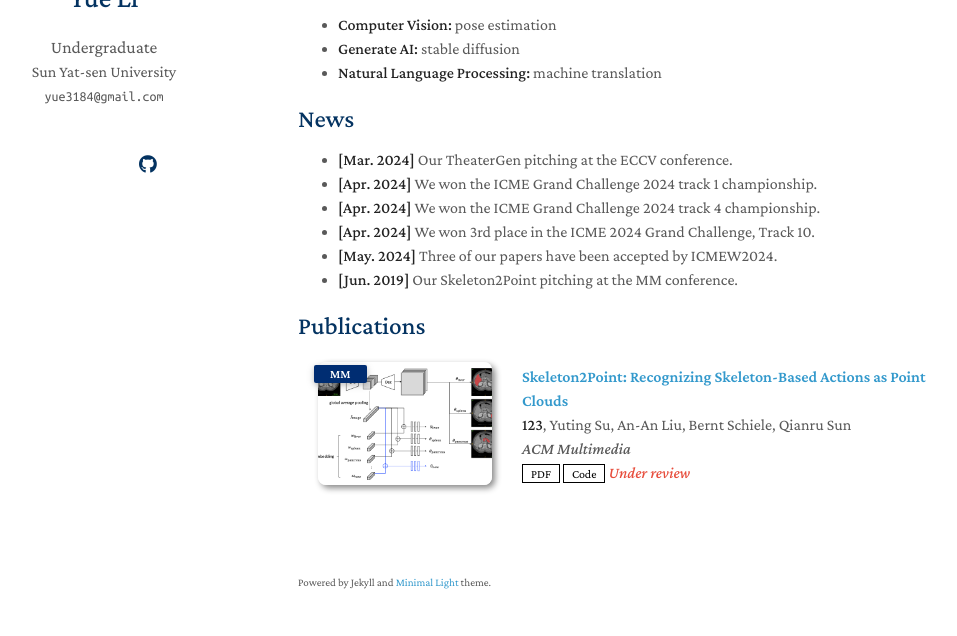
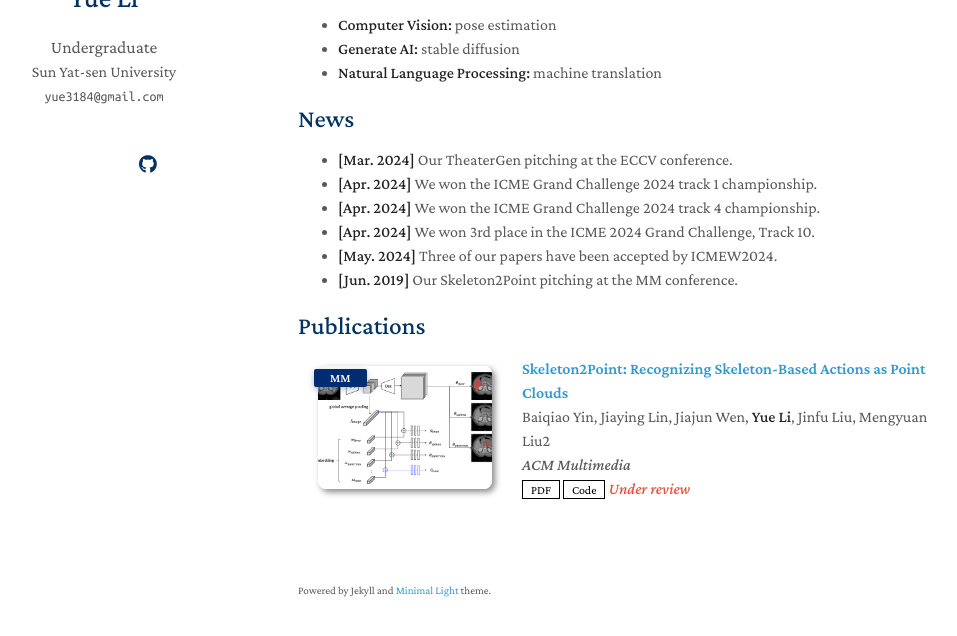
Before and after one commit to ly245422/ly245422.github.io, a Jekyll site: the page built from index.md, in a window 1280 px wide, cut to the strip 206-842 px from the top of the page. Shown: the whole strip, without its empty margins (172-1129 px from the left). Built offline with Jekyll 4.4.1, drawn with Linux system fonts in a browser that asks for light colours; nearby versions of some CDN libraries; a style sheet for code colours, icons or effects is not loaded; our own code applies the rules of GitHub Pages for plain Markdown files.

Commit message:
Update publications.yml

```diff
--- a/_data/publications.yml
+++ b/_data/publications.yml
@@ -1,7 +1,7 @@
 main:
 
   - title: "Skeleton2Point: Recognizing Skeleton-Based Actions as Point Clouds"
-    authors: <strong>123</strong>, Yuting Su, An-An Liu, Bernt Schiele, Qianru Sun
+    authors: Baiqiao Yin, Jiaying Lin, Jiajun Wen, <strong>Yue Li</strong>, Jinfu Liu, Mengyuan Liu2
     conference_short: MM
     conference: ACM Multimedia
     pdf: https://github.com/yyyybq/Skeleton2Point/blob/main/Skeleton2Point.pdf
```
